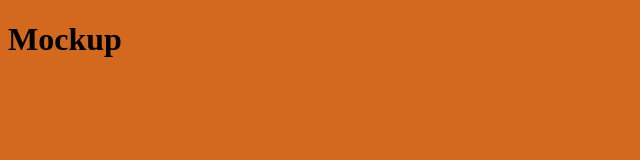
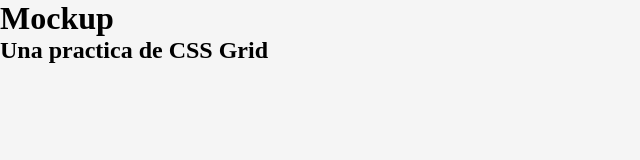
Before and after one commit to danieltandem/gridmockup, a plain HTML site: page index.html in a window 1280 px wide. Shown: the whole page, without its empty margins (0-640 px from the left). Drawn offline with Linux system fonts and the light colour scheme.

Commit message:
inicializo hoja de estilos

```diff
--- a/index.html
+++ b/index.html
@@ -9,5 +9,6 @@
 </head>
 <body>
     <h1>Mockup</h1>
+    <h2>Una practica de CSS Grid</h2>
 </body>
 </html>
--- a/style.css
+++ b/style.css
@@ -1,3 +1,9 @@
+*{
+    margin: 0;
+    padding: 0;
+    box-sizing: border-box;
+}
+
 body{
-    background-color: chocolate;
+    background-color: whitesmoke;
 }
```
